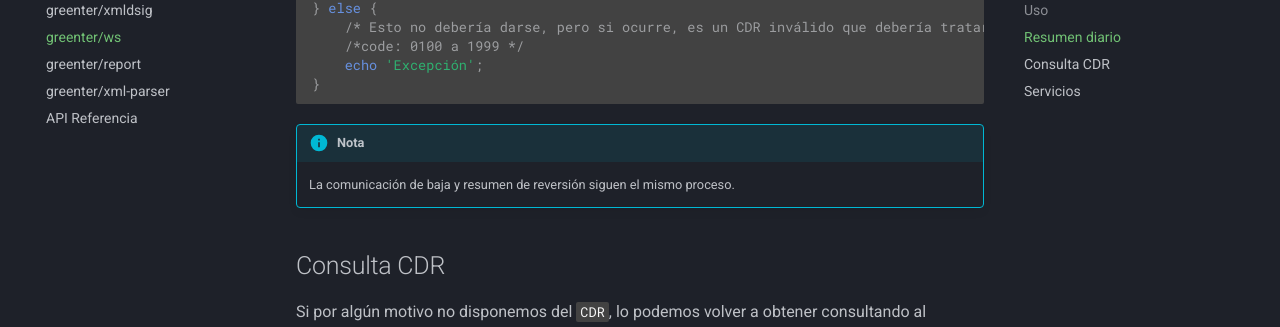
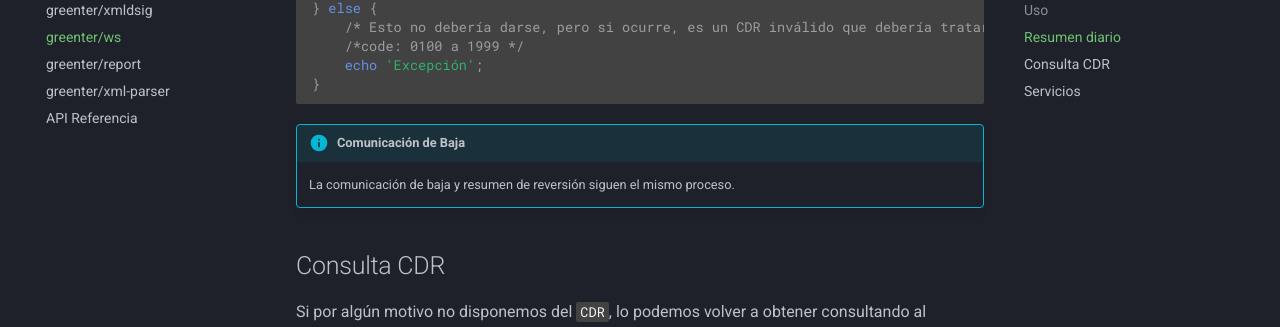
Before and after one commit to thegreenter/docs, an MkDocs documentation site: the page built from docs/packages/ws.md, in a window 1280 px wide and 900 px high, scrolled down 3639 px. Shown: the part 125-452 px from the top of the window. Built offline with MkDocs 1.6.1 and Material for MkDocs 9.7.7, drawn with Linux system fonts in a browser that asks for light colours.

Commit message:
Update Voided note

````diff
--- a/docs/packages/ws.md
+++ b/docs/packages/ws.md
@@ -173,7 +173,7 @@ if ($code === 0) {
 }
 ```
 
-!!! info "Nota"
+!!! info "Comunicación de Baja"
 
     La comunicación de baja y resumen de reversión siguen el mismo proceso.
 
````
